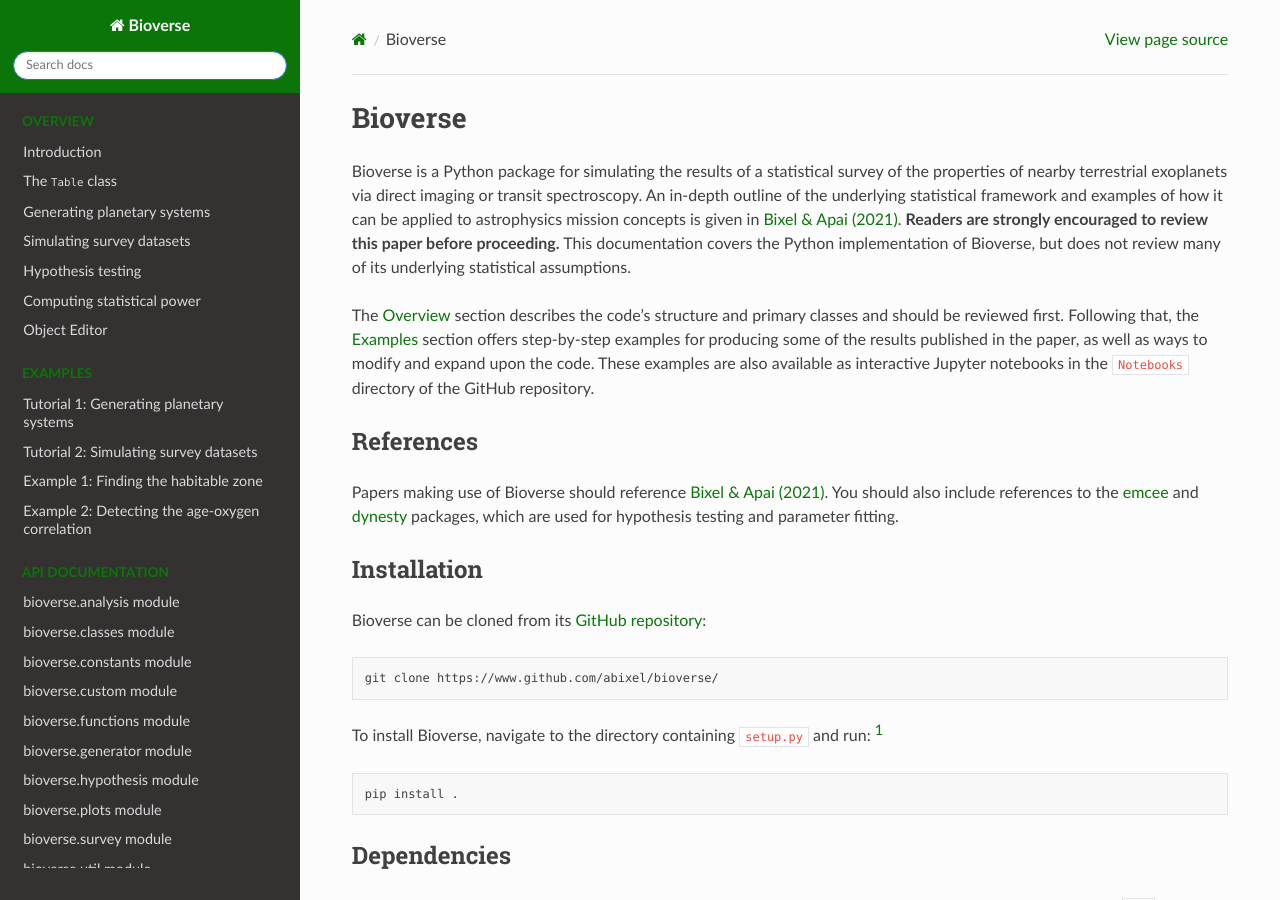
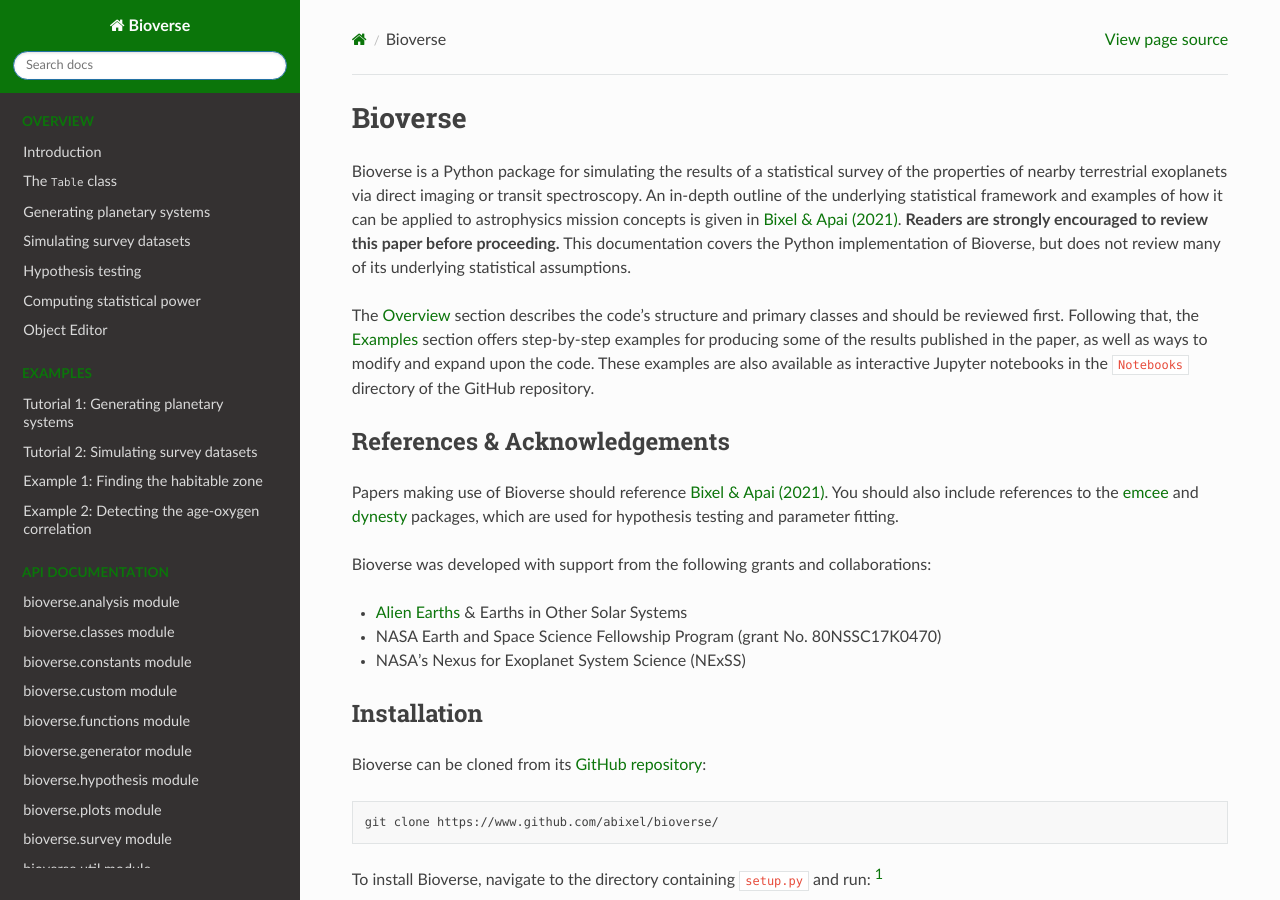
Before and after one commit to danielapai/bioverse, a Sphinx documentation site: the page built from docs/index.rst, in a window 1280 px wide and 900 px high. Built offline with Sphinx 7.4.7 and the Read the Docs theme 2.0.0, drawn with Linux system fonts in a browser that asks for light colours.

Commit message:
added acknowledgements

```diff
--- a/docs/index.rst
+++ b/docs/index.rst
@@ -10,9 +10,15 @@
 
 The :doc:`Overview<overview>` section describes the code's structure and primary classes and should be reviewed first. Following that, the :doc:`Examples<Notebooks/Tutorial1>` section offers step-by-step examples for producing some of the results published in the paper, as well as ways to modify and expand upon the code. These examples are also available as interactive Jupyter notebooks in the ``Notebooks`` directory of the GitHub repository.
 
-References
-**********
+References & Acknowledgements
+*****************************
 Papers making use of Bioverse should reference `Bixel & Apai (2021) <https://ui.adsabs.harvard.edu/abs/2021AJ....161..228B/abstract>`_. You should also include references to the `emcee <https://github.com/dfm/emcee>`_ and `dynesty <https://github.com/joshspeagle/dynesty>`_ packages, which are used for hypothesis testing and parameter fitting.
+
+Bioverse was developed with support from the following grants and collaborations:
+
+- `Alien Earths <http://eos-nexus.org/>`_ & Earths in Other Solar Systems
+- NASA Earth and Space Science Fellowship Program (grant No. 80NSSC17K0470)
+- NASA's Nexus for Exoplanet System Science (NExSS)
 
 Installation
 ************
```
Also changed, not shown: README.rst (+8 -2 lines), 1 other file.
